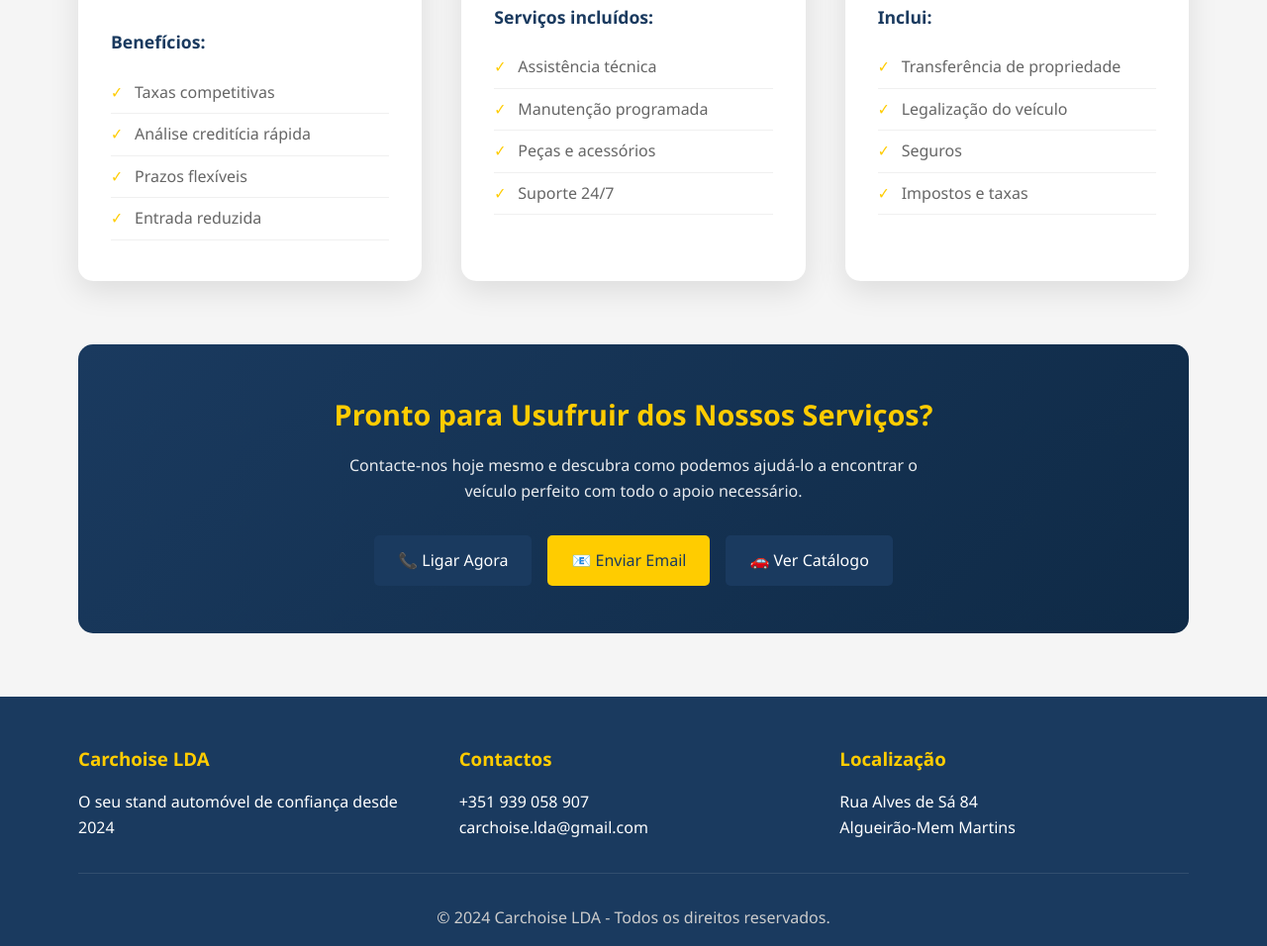
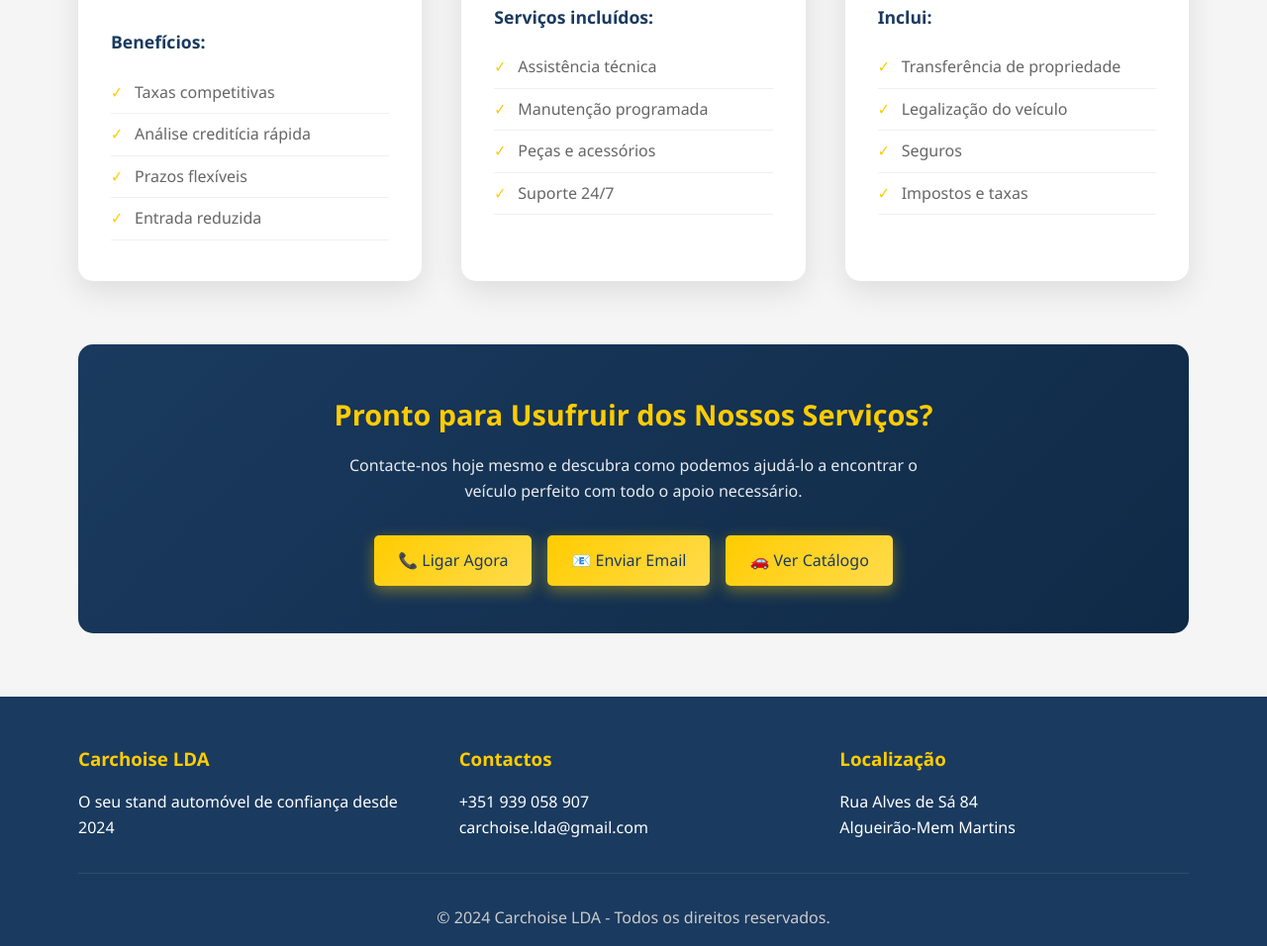
Before and after one commit to R4fael-Peixoto/dealership-website, a plain HTML site: page servicos.html in a window 1280 px wide. Shown: the part 1515-2471 px from the top of the page at 99% size. Drawn offline with Linux system fonts and the light colour scheme.

Commit message:
Add files via upload

```diff
--- a/servicos.html
+++ b/servicos.html
@@ -158,6 +158,29 @@
             gap: 1rem;
             justify-content: center;
             flex-wrap: wrap;
+        }
+
+        /* TODOS OS BOTÕES NA COR DO EMAIL (AMARELO) */
+        .cta-buttons .contact-btn {
+            background: linear-gradient(135deg, #ffcc00, #ffdb4d);
+            color: #1a3a5f;
+            box-shadow: 0 5px 15px rgba(255, 204, 0, 0.4);
+        }
+
+        .cta-buttons .contact-btn:hover {
+            background: linear-gradient(135deg, #e6b800, #ffcc00);
+            transform: translateY(-2px);
+            box-shadow: 0 8px 25px rgba(255, 204, 0, 0.6);
+        }
+
+        /* Remove a classe secondary para que todos fiquem iguais */
+        .cta-buttons .contact-btn.secondary {
+            background: linear-gradient(135deg, #ffcc00, #ffdb4d);
+            color: #1a3a5f;
+        }
+
+        .cta-buttons .contact-btn.secondary:hover {
+            background: linear-gradient(135deg, #e6b800, #ffcc00);
         }
 
         /* Responsividade */
```
